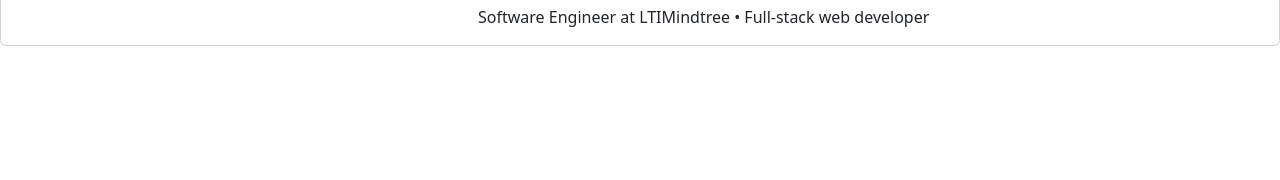
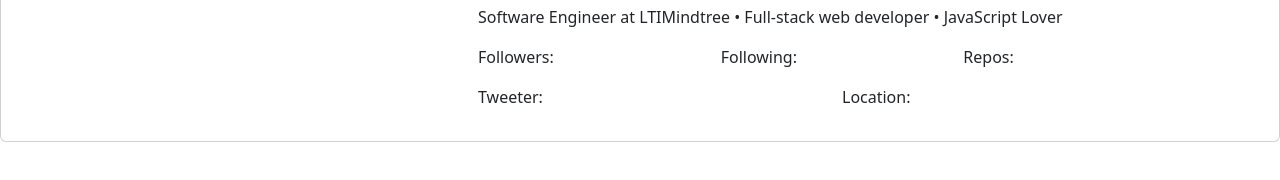
Before and after one commit to susovan777/GitHub-Profile-Searcher, a plain HTML site: page index.html in a window 1280 px wide. Shown: the part 82-262 px from the top of the page. Drawn offline with nearby package versions, Linux system fonts and the light colour scheme.

Commit message:
Modified Profile card

```diff
--- a/index.html
+++ b/index.html
@@ -20,17 +20,24 @@
         <div class="card">
             <div class="container">
                 <div class="row">
-                    <div class="col-md-4 col-sm-12 image-box">
-                        <!-- image here -->
-                        <!-- image -->
-                        <img src="./dp.png" alt="">
+                    <div class="col-sm-4 image-box">
+                        <div class="img-bg">
+                            <img src="./dp.png" alt="">
+                        </div>
                     </div>
-                    <div class="col-md-8 col-sm-12 content-box">
+                    <div class="col-sm-8 content-box">
                         <div class="card-body">
-                            <!-- content here -->
-                            <!-- content -->
-                            <h5 class="card-title">Susovan Sahoo</h5>
-                            <p class="card-text">Software Engineer at LTIMindtree • Full-stack web developer</p>
+                            <h5 class="card-title ">Susovan Sahoo</h5>
+                            <p class="card-text ">Software Engineer at LTIMindtree • Full-stack web developer • JavaScript Lover</p>
+                            <div class="row">
+                                <div class="col"><p>Followers: </p></div>
+                                <div class="col"><p>Following: </p></div>
+                                <div class="col"><p>Repos: </p></div>
+                            </div>
+                            <div class="row">
+                                <div class="col"><p>Tweeter: </p></div>
+                                <div class="col"><p>Location: </p></div>
+                            </div>
                         </div>
                     </div>
                 </div>
```
